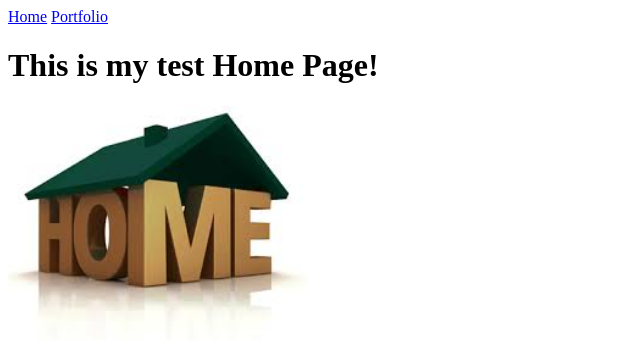
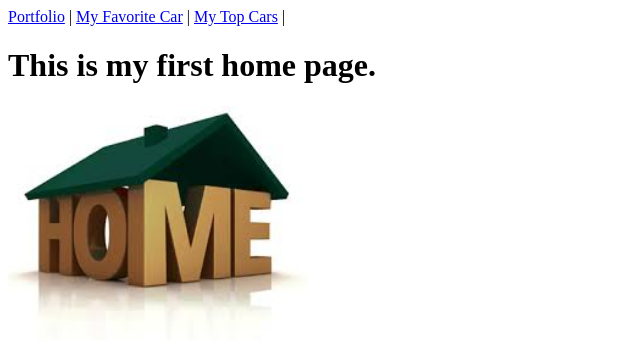
Before and after one commit to asalazar106/asalazar106.github.io, a plain HTML site: page index.html in a window 1280 px wide. Shown: the whole page, without its empty margins (0-640 px from the left). Drawn offline with Linux system fonts and the light colour scheme.

Commit message:
Changed the index

```diff
--- a/index.html
+++ b/index.html
@@ -1,13 +1,16 @@
 <!doctype html>
 <html lang="en">
-	<head>
-		<meta charset="utf-8">
-		<title>This is AJ's Home Page</title>
-	</head>
-	<body>
-		<a href="index.html">Home</a>
-		<a href="portfolio.html">Portfolio</a>
-		<h1>This is my test Home Page!</h1>
-		<img src="images/home.jpg" height="250">
-	</body>
+  <head>
+    <title>AJ's First Website</title>
+  </head>
+<nav>
+  <a href="portfolio.html">Portfolio</a> |
+  <a href="car.html">My Favorite Car</a> |
+  <a href="topcars.html"">My Top Cars</a> |
+</nav>
+  <body>
+    <h1>This is my first home page.</h1>
+	<img src="images/home.jpg" height="250">
+	<br>
+  </body>
 </html>
```
